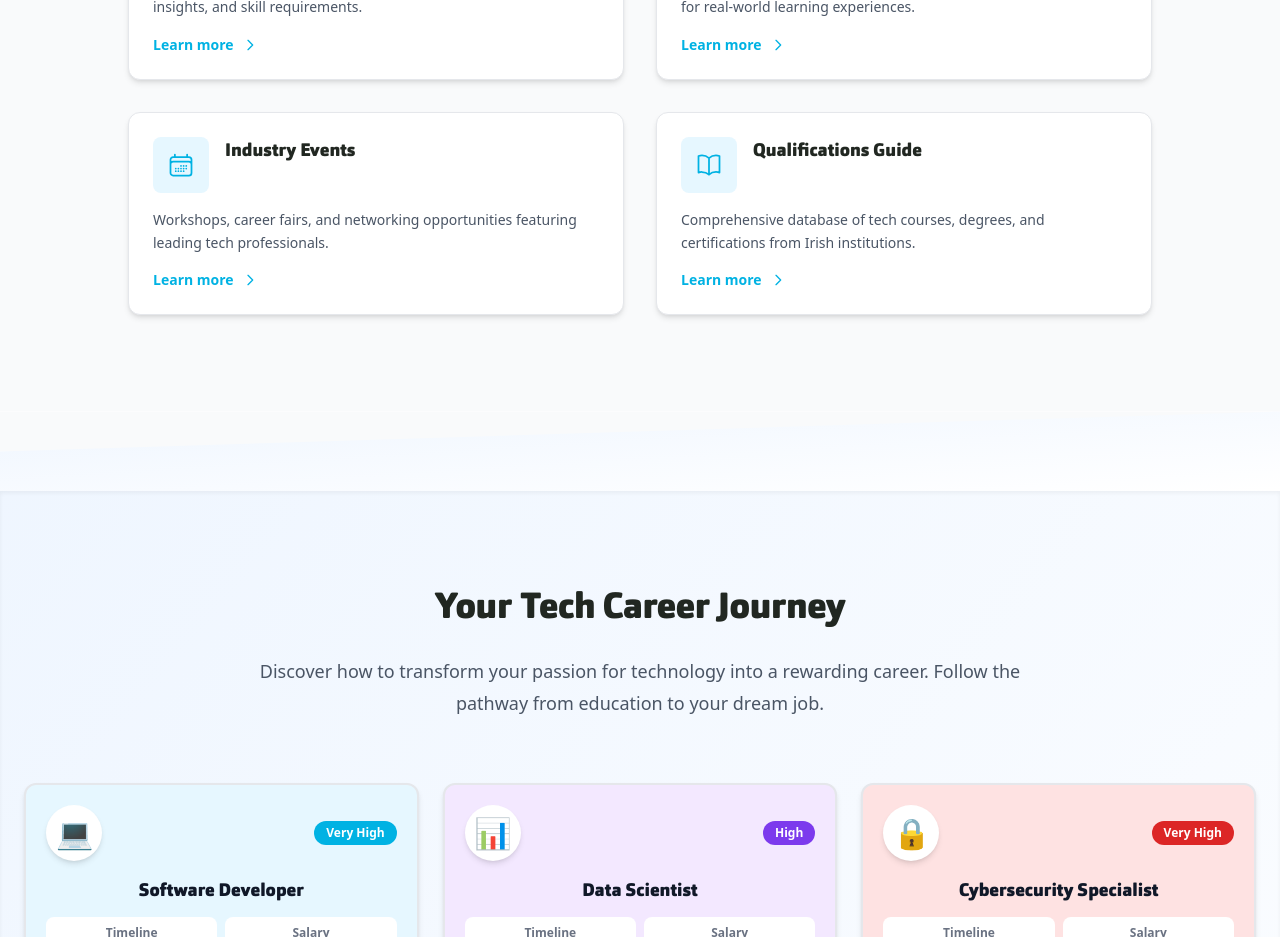
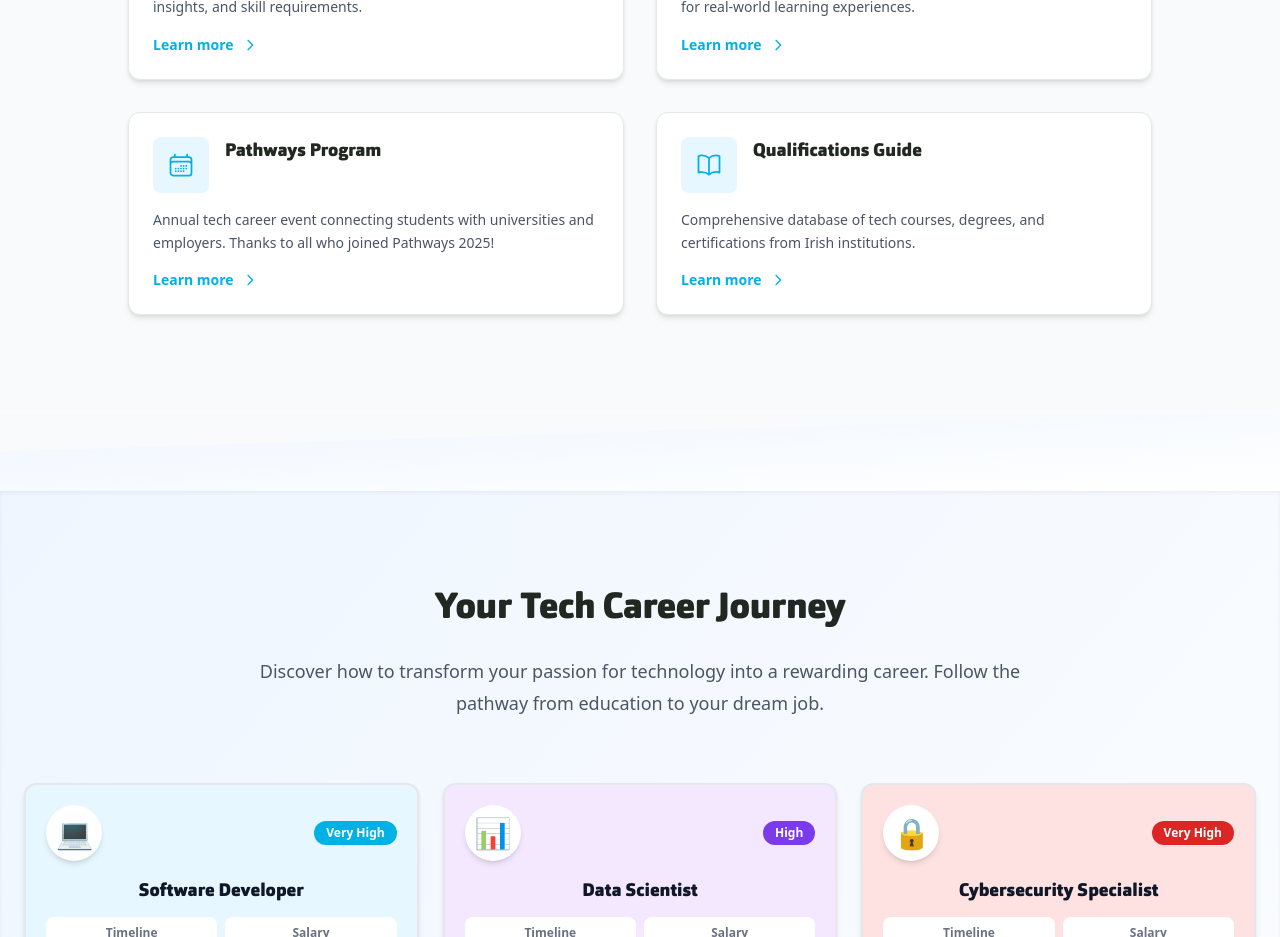
Before and after one commit to CillianCawley7/edutec-website, a Next.js app: page /Home in a window 1280 px wide. Shown: the part 1120-2057 px from the top of the page. Built offline with nearby package versions, Linux system fonts and the light colour scheme.

Commit message:
Update Pathways card to reflect past event and thank attendees

```diff
--- a/src/app/Home/page.tsx
+++ b/src/app/Home/page.tsx
@@ -91,9 +91,9 @@ export default function Home() {
               />
               <OfferingCard
                 icon={CalendarDaysIcon}
-                title="Industry Events"
-                description="Workshops, career fairs, and networking opportunities featuring leading tech professionals."
-                link="/events"
+                title="Pathways Program"
+                description="Annual tech career event connecting students with universities and employers. Thanks to all who joined Pathways 2025!"
+                link="/initiatives/pathways"
                 color="#00b2e3"
               />
               <OfferingCard
```
